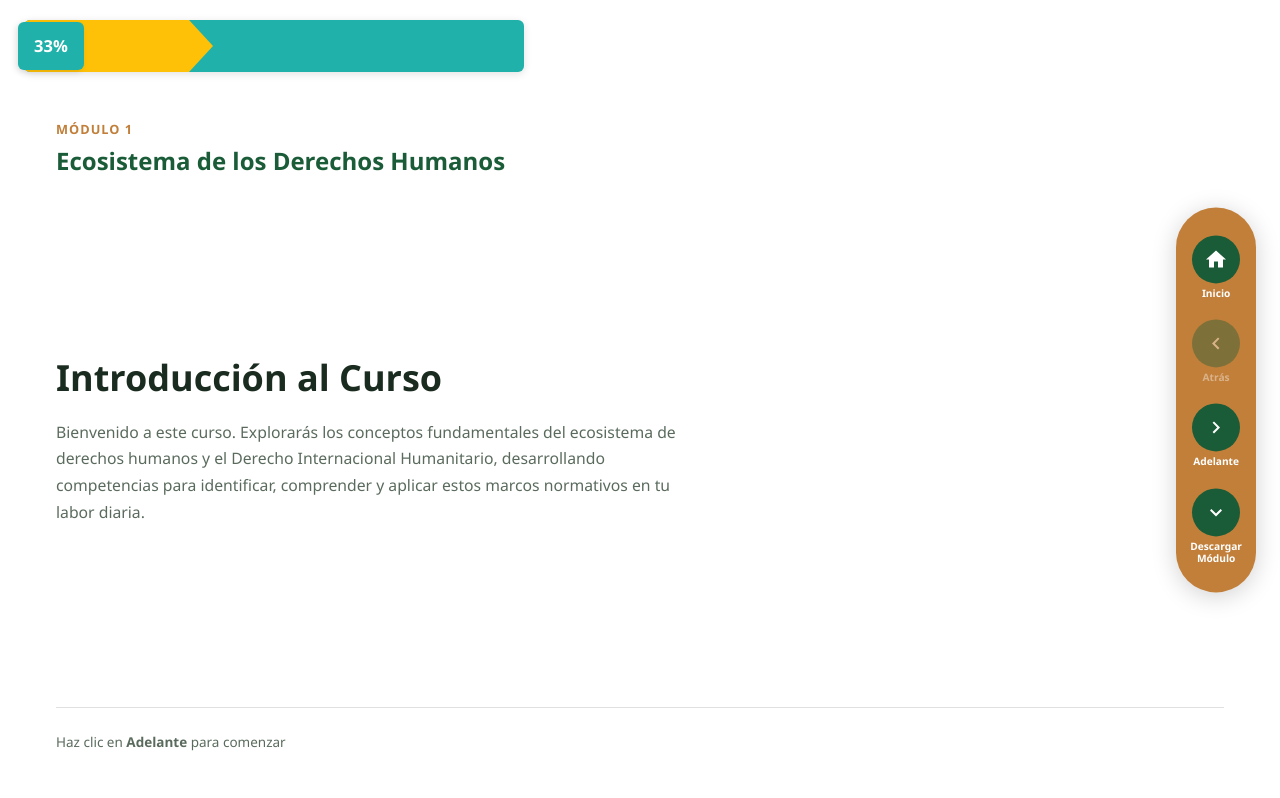
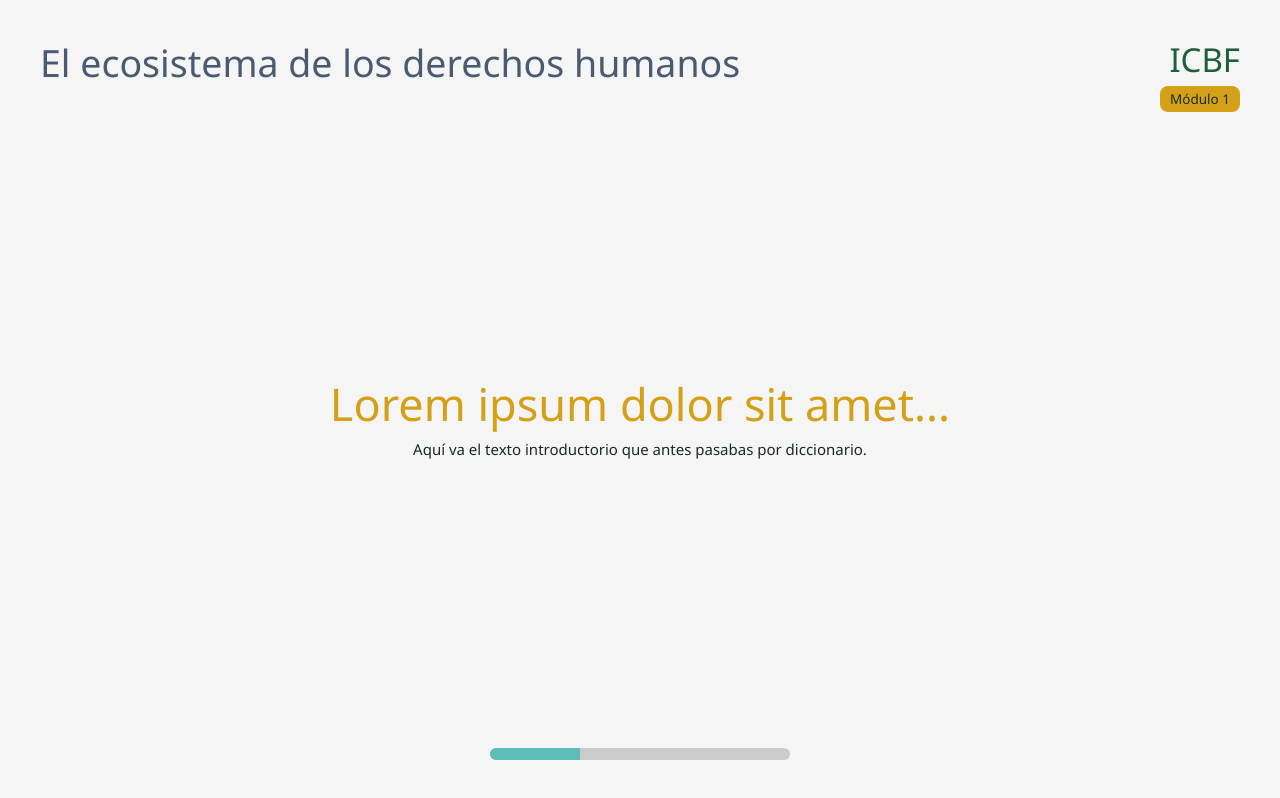
Before and after one commit to SebastianVillegasVelasquez/ICBF, a website with bundled scripts: page index.html in a window 1280 px wide. Built offline with nearby package versions, Linux system fonts and the light colour scheme.

Commit message:
Diversos layouts creados y aplicados a diferentes pantallas

```diff
--- a/css/layout.css
+++ b/css/layout.css
@@ -13,6 +13,34 @@ html, body {
   color: var(--text-main);
   font-size: 15px;
   line-height: 1.5;
+}
+
+/* Cuando .app-shell tenga esta clase, se ocultan los elementos de navegación */
+.app-shell.layout-fullscreen .progress-bar-container,
+.app-shell.layout-fullscreen .pill-nav {
+  display: none !important;
+}
+
+/* Solo oculta la barra de progreso en pantallas de video */
+.app-shell.layout-video .progress-bar-container {
+  display: none !important;
+}
+
+/* El contenedor principal se expande al 100% de la pantalla */
+.app-shell.layout-fullscreen .main-card {
+  width: 100vw;
+  height: 100vh;
+  max-width: 100%;
+  margin: 0;
+  padding: 0;
+  border-radius: 0;
+}
+
+/* Aseguramos que el área donde se renderiza el HTML también ocupe todo */
+.app-shell.layout-fullscreen .content-area,
+.app-shell.layout-fullscreen .content-render {
+  height: 100%;
+  width: 100%;
 }
 
 /* ── App shell ── */
@@ -37,21 +65,22 @@ html, body {
 .card-header { display: none; }
 
 /* ── Chevron Progress Bar (matching design image) ── */
+/* ── Chevron Progress Bar (refined + smaller) ── */
 .progress-bar-container {
-  padding: 20px 24px 0;
+  padding: 70px 50px 0; /* menos espacio */
   flex-shrink: 0;
 }
 
 .progress-bar-chevron {
   position: relative;
-  height: 52px;
-  max-width: 500px;
+  height: 36px; /* antes 52px */
+  max-width: 420px; /* más compacto */
   background: var(--teal-main);
-  border-radius: 6px;
+  border-radius: 5px;
   display: flex;
   align-items: center;
   overflow: visible;
-  box-shadow: 0 2px 8px rgba(0,0,0,0.12);
+  box-shadow: 0 1px 4px rgba(0,0,0,0.12); /* más sutil */
 }
 
 /* Percentage display box on left */
@@ -60,18 +89,17 @@ html, body {
   z-index: 4;
   background: var(--teal-main);
   color: var(--white);
-  font-size: 1.1rem;
+  font-size: 0.85rem; /* más pequeño */
   font-weight: 800;
-  padding: 12px 16px;
-  margin-left: -6px;
-  border-radius: 6px;
-  min-width: 60px;
+  padding: 16px 14px; /* reducido */
+  margin-left: -4px;
+  min-width: 48px;
   text-align: center;
   white-space: nowrap;
-  box-shadow: -2px 2px 6px rgba(0,0,0,0.12);
+  box-shadow: -1px 1px 4px rgba(0,0,0,0.12);
 }
 
-/* Yellow fill that grows left-to-right */
+/* Yellow fill */
 .progress-bar-fill {
   position: absolute;
   left: 0;
@@ -80,11 +108,11 @@ html, body {
   background: var(--yellow-main);
   width: 0%;
   transition: width 0.4s ease;
-  border-radius: 6px 0 0 6px;
+  border-radius: 5px 0 0 5px;
   z-index: 1;
 }
 
-/* Chevron arrow that moves with fill */
+/* Chevron arrow */
 .progress-bar-arrow {
   position: absolute;
   top: 50%;
@@ -93,7 +121,7 @@ html, body {
   width: 0;
   height: 0;
   border-style: solid;
-  border-width: 26px 0 26px 24px;
+  border-width: 18px 0 18px 16px;
   border-color: transparent transparent transparent var(--yellow-main);
   transition: left 0.4s ease;
   left: 0%;
@@ -184,7 +212,7 @@ html, body {
 /* ── Vertical pill navigation ── */
 .pill-nav {
   position: fixed;
-  right: 24px;
+  right: 0px;
   top: 50%;
   transform: translateY(-50%);
   display: flex;
--- a/js/app.js
+++ b/js/app.js
@@ -16,45 +16,45 @@
  *   2. Impórtalo aquí y agrégalo a COMPONENTS
  */
 
-import { buildRoutes, getRoute, getTotalRoutes, getCourseTitle } from './router.js';
-import { initSCORM, getLocation, setLocation, setProgress, setCompleted, setIncomplete, finishSCORM } from './scorm.js';
+import {buildRoutes, getCourseTitle, getRoute, getTotalRoutes} from './router.js';
+import {finishSCORM, getLocation, initSCORM, setCompleted, setIncomplete, setLocation, setProgress} from './scorm.js';
 
 // ── Renderizadores de pantallas ────────────────────────────
-import { renderWelcome } from './screens/screen-welcome.js';
-import { renderVideo }   from './screens/screen-video.js';
+import {renderWelcome} from './screens/screen-welcome.js';
+import {renderVideo} from './screens/screen-video.js';
 
 // ── Registro de componentes ────────────────────────────────
 // Para agregar uno nuevo: importa y añade una entrada aquí.
-import { renderAccordion,       initAccordion }       from './components/accordion.js';
-import { renderCards,           initCards }           from './components/cards.js';
-import { renderCarousel,        initCarousel }        from './components/carousel.js';
-import { renderChecklist,       initChecklist }       from './components/checklist.js';
-import { renderComparisonTable, initComparisonTable } from './components/comparison-table.js';
-import { renderDragDrop,        initDragDrop }        from './components/drag-drop.js';
-import { renderHotspot,         initHotspot }         from './components/hotspot.js';
-import { renderMultipleChoice,  initMultipleChoice }  from './components/multiple-choice.js';
-import { renderTimeline,        initTimeline }        from './components/timeline.js';
-import { renderToolbox,         initToolbox }         from './components/toolbox.js';
-import { renderNarrativeScroll, initNarrativeScroll } from './components/narrative-scroll.js';
+import {initAccordion, renderAccordion} from './components/accordion.js';
+import {initCards, renderCards} from './components/cards.js';
+import {initCarousel, renderCarousel} from './components/carousel.js';
+import {initChecklist, renderChecklist} from './components/checklist.js';
+import {initComparisonTable, renderComparisonTable} from './components/comparison-table.js';
+import {initDragDrop, renderDragDrop} from './components/drag-drop.js';
+import {initHotspot, renderHotspot} from './components/hotspot.js';
+import {initMultipleChoice, renderMultipleChoice} from './components/multiple-choice.js';
+import {initTimeline, renderTimeline} from './components/timeline.js';
+import {initToolbox, renderToolbox} from './components/toolbox.js';
+import {initNarrativeScroll, renderNarrativeScroll} from './components/narrative-scroll.js';
 
 const COMPONENTS = {
-  'accordion':        { render: renderAccordion,       init: initAccordion },
-  'cards':            { render: renderCards,           init: initCards },
-  'carousel':         { render: renderCarousel,        init: initCarousel },
-  'checklist':        { render: renderChecklist,       init: initChecklist },
-  'comparison-table': { render: renderComparisonTable, init: initComparisonTable },
-  'drag-drop':        { render: renderDragDrop,        init: initDragDrop },
-  'hotspot':          { render: renderHotspot,         init: initHotspot },
-  'multiple-choice':  { render: renderMultipleChoice,  init: initMultipleChoice },
-  'timeline':         { render: renderTimeline,        init: initTimeline },
-  'toolbox':          { render: renderToolbox,         init: initToolbox },
-  'narrative-scroll': { render: renderNarrativeScroll, init: initNarrativeScroll },
+    'accordion': {render: renderAccordion, init: initAccordion},
+    'cards': {render: renderCards, init: initCards},
+    'carousel': {render: renderCarousel, init: initCarousel},
+    'checklist': {render: renderChecklist, init: initChecklist},
+    'comparison-table': {render: renderComparisonTable, init: initComparisonTable},
+    'drag-drop': {render: renderDragDrop, init: initDragDrop},
+    'hotspot': {render: renderHotspot, init: initHotspot},
+    'multiple-choice': {render: renderMultipleChoice, init: initMultipleChoice},
+    'timeline': {render: renderTimeline, init: initTimeline},
+    'toolbox': {render: renderToolbox, init: initToolbox},
+    'narrative-scroll': {render: renderNarrativeScroll, init: initNarrativeScroll},
 };
 
 // ── Estado ─────────────────────────────────────────────────
 let currentIndex = 0;
-let visitedSet   = new Set();
-let totalRoutes  = 0;
+let visitedSet = new Set();
+let totalRoutes = 0;
 
 // ── Referencias DOM ────────────────────────────────────────
 let appEl, progressTextEl, progressFill, progressArrow, btnPrev, btnNext;
@@ -69,13 +69,13 @@ window.addEventListener('DOMContentLoaded', () => {
         return;
     }
 
-  appEl          = document.getElementById('app');
+    appEl = document.getElementById('app');
     progressTextEl = document.getElementById('progress-percentage');
-  const chevron  = document.getElementById('progress-chevron');
-  progressFill   = chevron?.querySelector('.progress-bar-fill');
-  progressArrow  = chevron?.querySelector('.progress-bar-arrow');
-  btnPrev        = document.getElementById('btn-prev');
-  btnNext        = document.getElementById('btn-next');
+    const chevron = document.getElementById('progress-chevron');
+    progressFill = chevron?.querySelector('.progress-bar-fill');
+    progressArrow = chevron?.querySelector('.progress-bar-arrow');
+    btnPrev = document.getElementById('btn-prev');
+    btnNext = document.getElementById('btn-next');
 
     document.title = getCourseTitle();
 
@@ -113,20 +113,104 @@ function navigateTo(index) {
 function renderRoute(route) {
     if (!appEl || !route) return;
 
+    let screen;
+
     if (route.type === 'welcome') {
-    appEl.innerHTML = renderWelcome(route);
+        screen = renderWelcome(route);
+
 
     } else if (route.type === 'video') {
-    appEl.innerHTML = renderVideo(route);
+        screen = {
+            layout: 'video',
+            html: renderVideo(route)
+        };
+
+    } else if (route.type === 'custom') {
+        screen = {
+            layout: 'full',
+            html: renderCustomScreen(route)
+        };
 
     } else if (route.type === 'content') {
-    // Plantilla genérica: renderiza la lista de componentes definidos en route.components[]
-    appEl.innerHTML = renderContentScreen(route);
-    bootComponents(appEl);
+        screen = {
+            layout: 'default',
+            html: renderContentScreen(route)
+        };
 
     } else {
-    appEl.innerHTML = `<div class="page-error"><strong>Tipo de pantalla desconocido:</strong> ${route.type}</div>`;
+        screen = {
+            layout: 'default',
+            html: `<div class="page-error">Tipo desconocido</div>`
+        };
     }
+
+
+    applyLayout(screen);
+    console.log("Renderizando pantalla:", screen); // Mira la consola del navegador (F12)
+    appEl.innerHTML = screen.html;
+
+    if (route.type === 'content') {
+        bootComponents(appEl);
+    }
+}
+
+
+// Componente para pantallas personalizadas
+async function renderCustomScreen(route) {
+    const mainCard = document.getElementById('main-card');
+
+    applyLayout({layout: 'full'});
+
+    // Cargar CSS dinámico
+    if (route.css) {
+        loadCSS(route.css);
+    }
+
+    try {
+        // Cargar HTML
+        const res = await fetch(route.html);
+
+        if (!res.ok) {
+            throw new Error(`No se pudo cargar el archivo: ${res.statusText}`);
+        }
+
+        let html = await res.text();
+
+        // Inyectamos el HTML directamente sin procesar diccionarios
+        appEl.innerHTML = html;
+
+    } catch (error) {
+        console.error("Error al cargar la pantalla personalizada:", error);
+        appEl.innerHTML = `<div class="page-error">No se pudo cargar la pantalla. Revisa la ruta: ${route.html}</div>`;
+    }
+}
+
+function loadCSS(href) {
+    if (document.querySelector(`link[href="${href}"]`)) return;
+
+    const link = document.createElement('link');
+    link.rel = 'stylesheet';
+    link.href = href;
+    document.head.appendChild(link);
+}
+
+// --Layout Dinamico --
+// Aplica un layout diferente segun las necesidades de la pantalla que se use
+// Por ejemplo, la pantalla de un modulo es full screen y no debe de usar la comun
+function applyLayout(screen) {
+    const appShell = document.querySelector('.app-shell');
+    if (!appShell) return;
+
+    // 1. Limpiamos TODAS las clases de layout primero
+    appShell.classList.remove('layout-fullscreen', 'layout-video');
+
+    // 2. Aplicamos solo la que necesitamos
+    if (screen.layout === 'full') {
+        appShell.classList.add('layout-fullscreen');
+    } else if (screen.layout === 'video') {
+        appShell.classList.add('layout-video');
+    }
+    // Si es 'default', no entra en ninguno y queda el diseño normal
 }
 
 // ── Plantilla de contenido ──────────────────────────────────
@@ -134,7 +218,7 @@ function renderRoute(route) {
 // Cada componente es: { type: 'carousel', data: { ... } }
 function renderContentScreen(route) {
     const title = route.title ? `<h2 class="content-screen-title">${route.title}</h2>` : '';
-  const body  = (route.components || []).map(comp => {
+    const body = (route.components || []).map(comp => {
         const entry = COMPONENTS[comp.type];
         if (!entry) return `<p class="page-error">Componente desconocido: "${comp.type}"</p>`;
         try {
@@ -150,11 +234,14 @@ function renderContentScreen(route) {
 // Inicializa la interactividad de los componentes ya renderizados.
 function bootComponents(container) {
     container.querySelectorAll('[data-booted]').forEach(el => {
-    const name  = el.dataset.booted;
+        const name = el.dataset.booted;
         const entry = COMPONENTS[name];
         if (entry?.init) {
-      try { entry.init(el); }
-      catch (err) { console.error(`[app] init error "${name}":`, err); }
+            try {
+                entry.init(el);
+            } catch (err) {
+                console.error(`[app] init error "${name}":`, err);
+            }
         }
     });
 }
@@ -163,8 +250,8 @@ function bootComponents(container) {
 function updateProgressBar() {
     const pct = Math.round((visitedSet.size / totalRoutes) * 100);
     if (progressTextEl) progressTextEl.textContent = `${pct}%`;
-  if (progressFill)   progressFill.style.width   = `${pct}%`;
-  if (progressArrow)  progressArrow.style.left   = `${pct}%`;
+    if (progressFill) progressFill.style.width = `${pct}%`;
+    if (progressArrow) progressArrow.style.left = `${pct}%`;
     if (btnPrev) btnPrev.disabled = currentIndex === 0;
     if (btnNext) btnNext.disabled = currentIndex === totalRoutes - 1;
 }
@@ -176,11 +263,15 @@ function syncSCORM() {
         const pct = Math.round((visitedSet.size / totalRoutes) * 100);
         setProgress(pct);
         pct >= 100 ? setCompleted() : setIncomplete();
-  } catch (_) { /* Not running inside a SCORM LMS — safe to ignore */ }
+    } catch (_) { /* Not running inside a SCORM LMS — safe to ignore */
+    }
 }
 
 window.addEventListener('beforeunload', () => {
-  try { finishSCORM(); } catch (_) {}
+    try {
+        finishSCORM();
+    } catch (_) {
+    }
 });
 
 // ── PDF Export ─────────────────────────────────────────────
@@ -196,7 +287,7 @@ async function exportPDF() {
     document.body.appendChild(loading);
 
     const courseTitle = getCourseTitle();
-  const wrapper     = document.createElement('div');
+    const wrapper = document.createElement('div');
     wrapper.style.cssText = 'font-family:sans-serif;padding:24px;';
     wrapper.innerHTML = `<h1 style="color:#1a5c38;">${courseTitle}</h1><hr style="margin-bottom:24px;">`;
 
@@ -213,11 +304,13 @@ async function exportPDF() {
 
         } else if (route.type === 'page') {
             try {
-        const res  = await fetch(route.page.file);
+                const res = await fetch(route.page.file);
                 const text = await res.text();
                 const body = text.match(/<body[^>]*>([\s\S]*?)<\/body>/i);
                 section.innerHTML = `<h2 style="color:#2e7d32;">${route.title}</h2>` + (body ? body[1] : text);
-      } catch (_) { continue; }
+            } catch (_) {
+                continue;
+            }
         }
 
         wrapper.appendChild(section);
@@ -226,11 +319,11 @@ async function exportPDF() {
     }
 
     const opt = {
-    margin:     [10, 10, 10, 10],
-    filename:   `${courseTitle.replace(/\s+/g, '_')}.pdf`,
-    image:      { type: 'jpeg', quality: 0.9 },
-    html2canvas: { scale: 1.5, useCORS: true },
-    jsPDF:      { unit: 'mm', format: 'a4', orientation: 'portrait' }
+        margin: [10, 10, 10, 10],
+        filename: `${courseTitle.replace(/\s+/g, '_')}.pdf`,
+        image: {type: 'jpeg', quality: 0.9},
+        html2canvas: {scale: 1.5, useCORS: true},
+        jsPDF: {unit: 'mm', format: 'a4', orientation: 'portrait'}
     };
 
     try {
--- a/js/course.config.js
+++ b/js/course.config.js
@@ -36,14 +36,11 @@ export const course = {
       title: "Módulo 1: Introducción",
       screens: [
 
-        // PANTALLA 1 — Bienvenida
+        //PANTALLA 1 — Bienvenida
         {
-          type: "welcome",
-          title: "Bienvenida",
-          courseTitle: "Ecosistema de los Derechos Humanos",
-          moduleNumber: 1,
-          moduleTitle: "Introducción al Curso",
-          introText: "Bienvenido a este curso. Explorarás los conceptos fundamentales del ecosistema de derechos humanos y el Derecho Internacional Humanitario, desarrollando competencias para identificar, comprender y aplicar estos marcos normativos en tu labor diaria.",
+          type: "custom",
+          html: "js/screens/welcome-hero/welcome.html",
+          css: "js/screens/welcome-hero/welcome.css",
         },
 
         // PANTALLA 2 — Video
@@ -57,16 +54,25 @@ export const course = {
           characterRight: "Simón",
         },
 
+        // PANTALLA 3 — Video 16:9
+        {
+          type: "video",
+          title: "Video instructivo",
+          videoUrl: "",
+          characterName: "Ayla",
+          subtitle: "Conoce los objetivos del curso y los personajes que te acompañarán.",
+          characterLeft: "Ayla",
+          characterRight: "Simón",
+        },
+
         // PANTALLA 3 — Contenido con carrusel
         // El componente 'carousel' espera slides con: heading y body
         {
           type: "content",
-          title: "Contenidos del curso",
           components: [
             {
               type: "carousel",
               data: {
-                title: "Lo que aprenderás en este curso",
                 slides: [
                   {
                     heading: "Módulo 1 — Marco normativo",
--- a/js/screens/screen-carousel.js
+++ b/js/screens/screen-carousel.js
@@ -77,7 +77,7 @@ export class CarouselScreen extends Screen {
           </button>
         </div>
       </div>
-    `;
+    `
   }
 
   renderSlide(slide, isActive = false) {
@@ -90,8 +90,6 @@ export class CarouselScreen extends Screen {
     return `
       <div class="carousel-slide ${isActive ? 'active' : ''}" data-slide-index="${this.currentSlide}">
         <div class="carousel-slide-icon">${icon}</div>
-        <h3 class="carousel-slide-title">${title}</h3>
-        <p class="carousel-slide-objective">${objective}</p>
         ${contents.length > 0 ? `<ul class="carousel-slide-contents">${contentsHtml}</ul>` : ''}
       </div>
     `;
--- a/js/screens/screen-video.js
+++ b/js/screens/screen-video.js
@@ -57,5 +57,5 @@ export function renderVideo(route) {
       </div>
 
     </div>
-  `;
+  `
 }
--- a/js/screens/screen-welcome.js
+++ b/js/screens/screen-welcome.js
@@ -19,23 +19,28 @@ export function renderWelcome(route) {
     introText    = '',
   } = route;
 
-  return `
+  return {
+    layout:'full',
+    'html':`
     <div class="screen screen-welcome">
 
-      <div class="welcome-header">
-        <p class="welcome-tag">Módulo ${moduleNumber}</p>
-        <h1 class="welcome-course-title">${courseTitle}</h1>
+      <div class="welcome-top">
+        <div class="welcome-left">
+          <p class="welcome-message">Bienvenido</p>
+        </div>
+
+        <div class="welcome-right">
+          <h1 class="welcome-course-title">${courseTitle}</h1>
+        </div>
       </div>
 
-      <div class="welcome-body">
+      <div class="welcome-center">
+        <p class="welcome-tag">Módulo ${moduleNumber}</p>
         <h2 class="welcome-module-title">${moduleTitle}</h2>
         <p class="welcome-intro-text">${introText}</p>
       </div>
 
-      <div class="welcome-footer">
-        <p class="welcome-instruction">Haz clic en <strong>Adelante</strong> para comenzar</p>
-      </div>
-
     </div>
-  `;
+  `
 }
+}
--- /dev/null
+++ b/js/screens/welcome-hero/welcome.css
@@ -0,0 +1,72 @@
+.welcome-hero {
+    height: 100%;
+    padding: 40px;
+    display: flex;
+    flex-direction: column;
+    justify-content: space-between;
+
+    background: #f5f5f5;
+    position: relative;
+    overflow: hidden;
+}
+
+/* TOP */
+.hero-top {
+    display: flex;
+    justify-content: space-between;
+}
+
+.hero-left h1 {
+    font-size: 2.5rem;
+    color: #4a5a70;
+}
+
+.hero-right {
+    text-align: right;
+}
+
+.hero-right h1 {
+    font-size: 2.2rem;
+    color: #1f5e3b;
+}
+
+.hero-subtitle {
+    background: #d4a017;
+    padding: 4px 10px;
+    border-radius: 8px;
+    font-size: 0.9rem;
+}
+
+/* CENTER */
+.hero-center {
+    text-align: center;
+}
+
+.hero-center h2 {
+    font-size: 3rem;
+    color: #d4a017;
+}
+
+.hero-center p {
+    max-width: 600px;
+    margin: 0 auto;
+}
+
+/* PROGRESS */
+.hero-progress {
+    margin-top: 20px;
+}
+
+.progress-bar {
+    width: 300px;
+    height: 12px;
+    background: #ccc;
+    margin: 0 auto;
+    border-radius: 6px;
+    overflow: hidden;
+}
+
+.progress-fill {
+    height: 100%;
+    background: #5cbdb9;
+}
--- /dev/null
+++ b/js/screens/welcome-hero/welcome.html
@@ -0,0 +1,32 @@
+<!DOCTYPE html>
+<html lang="en">
+<head>
+    <meta charset="UTF-8">
+    <title>Title</title>
+</head>
+<body>
+<div class="welcome-hero">
+
+    <div class="hero-top">
+        <div class="hero-left">
+            <h1>El ecosistema de los derechos humanos</h1>
+        </div>
+        <div class="hero-right">
+            <h1>ICBF</h1> <span class="hero-subtitle">Módulo 1</span>
+        </div>
+    </div>
+
+    <div class="hero-center">
+        <h2>Lorem ipsum dolor sit amet...</h2>
+        <p>Aquí va el texto introductorio que antes pasabas por diccionario.</p>
+    </div>
+
+    <div class="hero-progress">
+        <div class="progress-bar">
+            <div class="progress-fill" style="width: 30%;"></div>
+        </div>
+    </div>
+
+</div>
+</body>
+</html>
```
Lines whose indentation alone changed are shown as unchanged.
